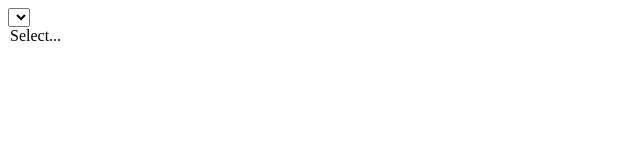
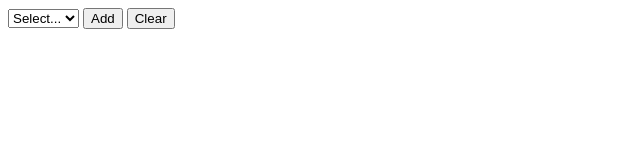
Before and after one commit to J-Gdovic/workbook5, a plain HTML site: page exercises/dynamicImages/index.html in a window 1280 px wide. Shown: the whole page, without its empty margins (0-640 px from the left). Drawn offline with Linux system fonts and the light colour scheme.

Commit message:
basic html dynamic images

```diff
--- a/exercises/dynamicImages/index.html
+++ b/exercises/dynamicImages/index.html
@@ -8,10 +8,21 @@
 </head>
 <body>
     <main>
+        <form action="">
         <label for=""></label>
-<select name="" id="selectImageList"></select>
+<select name="" id="selectImageList">
 <option value="">Select...</option>
-    </main>
+</select>
+
+<button id="addImageButton">Add</button>
+<button id="clearImageButton">Clear</button>
+</form>
+<div id="imagesDiv">
+
+
+</div>
+</main>
+
     <script src="scripts/dynamicImages.js"></script>
 </body>
 </html>
```
